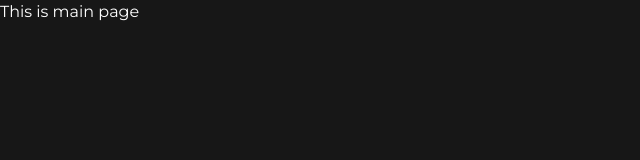
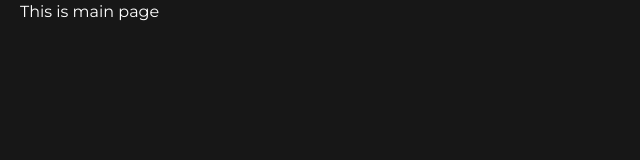
Before and after one commit to riyoneri/chat-app-frontend, a Next.js app: page / in a window 1280 px wide. Shown: the top 160 px of the page, without its empty margins (0-640 px from the left). Built offline with nearby package versions, Linux system fonts and the light colour scheme.

Commit message:
refactor: add minimum height on root layout

```diff
--- a/app/layout.tsx
+++ b/app/layout.tsx
@@ -19,7 +19,7 @@ export default function RootLayout({
       <body
         className={classNames(
           montserrat.className,
-          "bg-neutral-900 text-white",
+          "bg-neutral-900 text-white min-h-dvh grid *:px-5",
         )}
       >
         {children}
```
